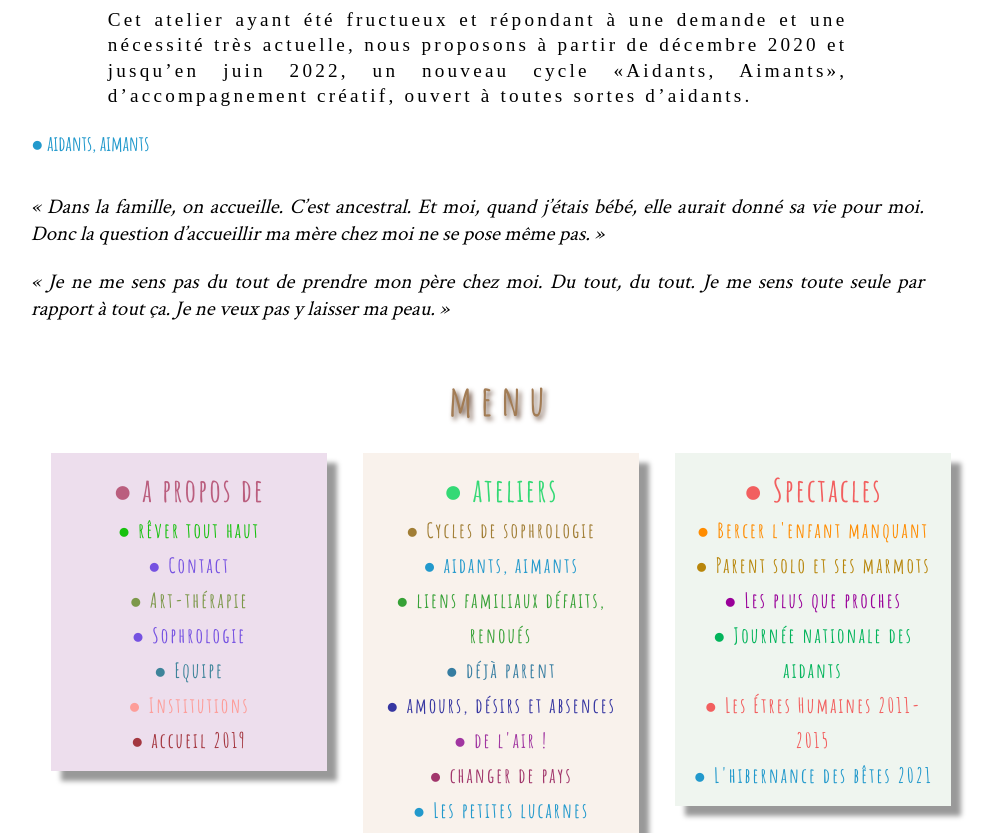
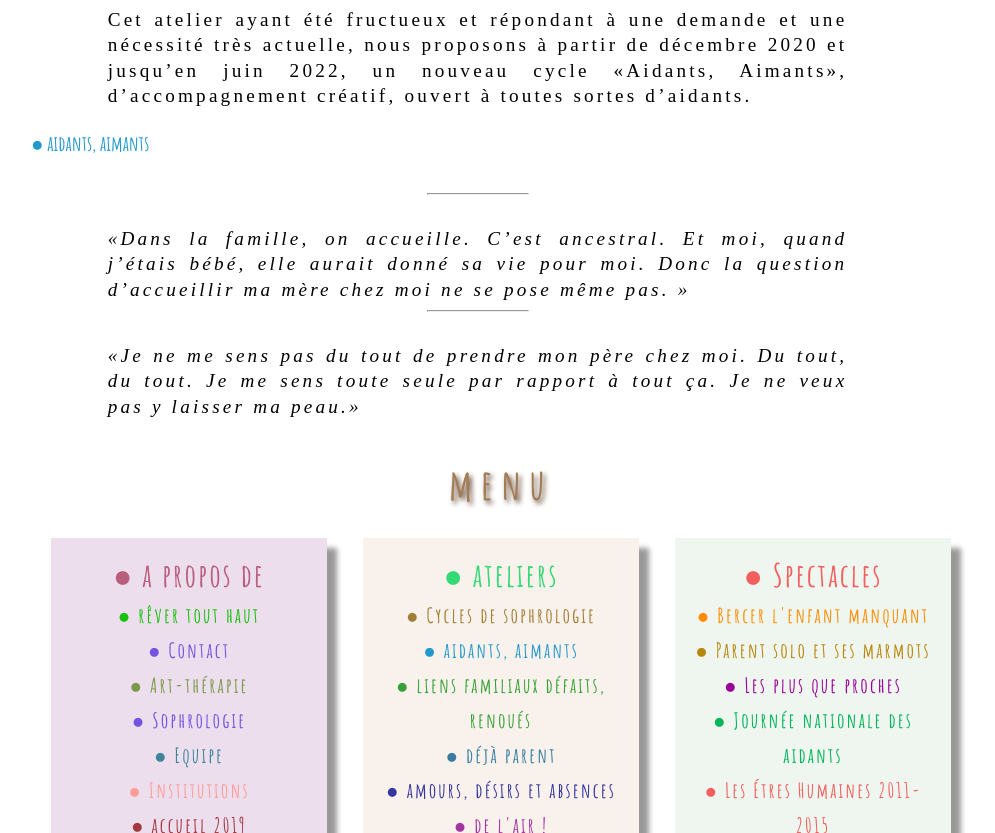
Before and after one commit to leshnik/revertouthaut, a Jekyll site: the page built from les-plus-que-proches.md, in a window 1280 px wide and 900 px high, scrolled down 2817 px, cut to the strip 67-900 px from the top of the window. Shown: the whole strip, without its empty margins (139-1134 px from the left). Built offline with Jekyll 4.4.1, drawn with Linux system fonts in a browser that asks for light colours.

Commit message:
put citations in paragraphs

```diff
--- a/les-plus-que-proches.md
+++ b/les-plus-que-proches.md
@@ -69,7 +69,7 @@ tags: [aidants, journée nationale des aidants]
 <ul>
   <li><a style="color: #29c" href="/aidants-aimants">●&nbsp;aidants, aimants</a></li>
 </ul></p>
-
-_« Dans la famille, on accueille. C’est ancestral. Et moi, quand j’étais bébé, elle aurait donné sa vie pour moi. Donc la question d’accueillir ma mère chez moi ne se pose même pas. »_
-
-_« Je ne me sens pas du tout de prendre mon père chez moi. Du tout, du tout. Je me sens toute seule par rapport à tout ça. Je ne veux pas y laisser ma peau. »_
+<hr style="margin:auto">
+<p class="intro-text"><cite>«Dans la famille, on accueille. C’est ancestral. Et moi, quand j’étais bébé, elle aurait donné sa vie pour moi. Donc la question d’accueillir ma mère chez moi ne se pose même pas. »</cite></p>
+<hr style="margin:auto">
+<p class="intro-text"><cite>«Je ne me sens pas du tout de prendre mon père chez moi. Du tout, du tout. Je me sens toute seule par rapport à tout ça. Je ne veux pas y laisser ma peau.»</cite></p>
```
